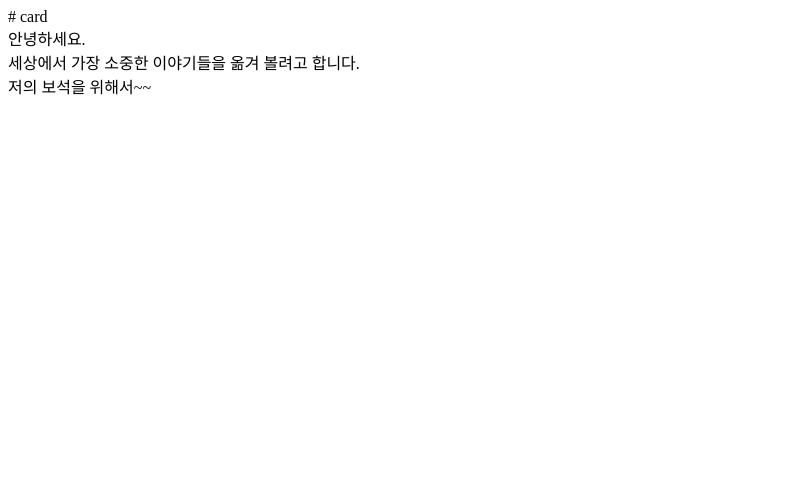
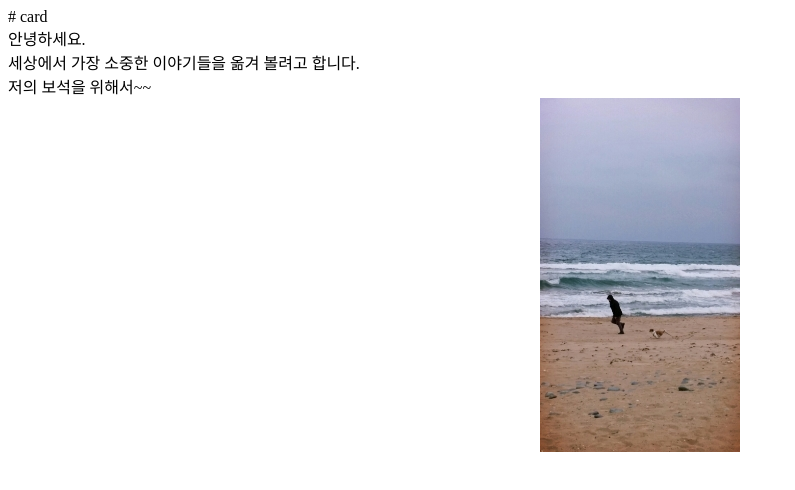
Before and after one commit to hnoss0108/blog, a plain HTML site: page index.html in a window 1280 px wide. Shown: the whole page, without its empty margins (0-795 px from the left). Drawn offline with Linux system fonts and the light colour scheme.

Commit message:
Update index.html

```diff
--- a/index.html
+++ b/index.html
@@ -2,3 +2,4 @@
 <br>안녕하세요.
 <br>세상에서 가장 소중한 이야기들을 옮겨 볼려고 합니다.
 <br>저의 보석을 위해서~~
+<div style="text-align: center;"><img src="2003.jpg"><br></div>
```
